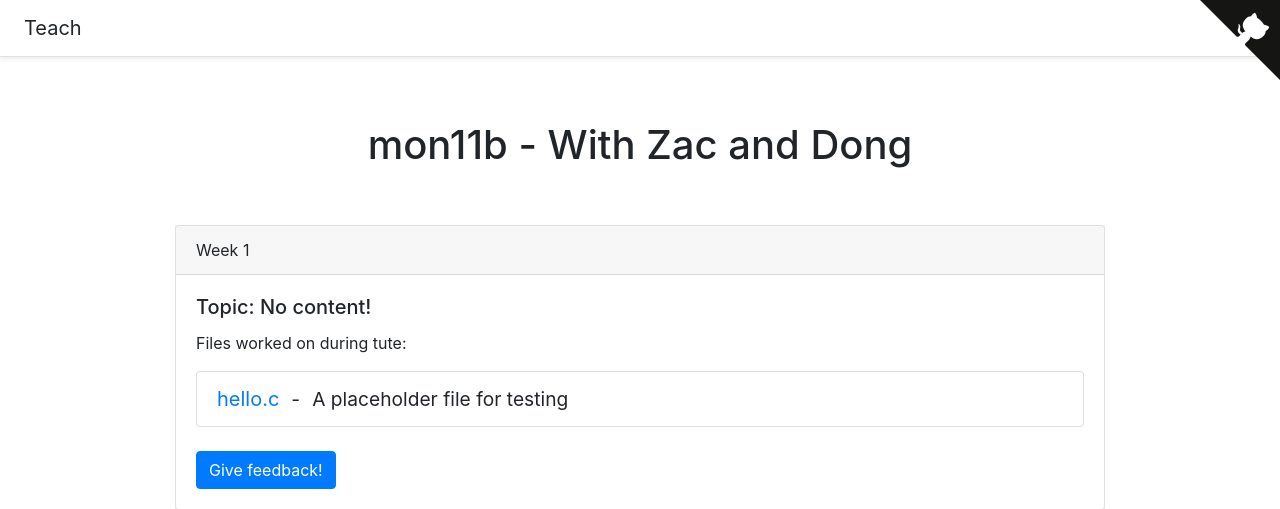
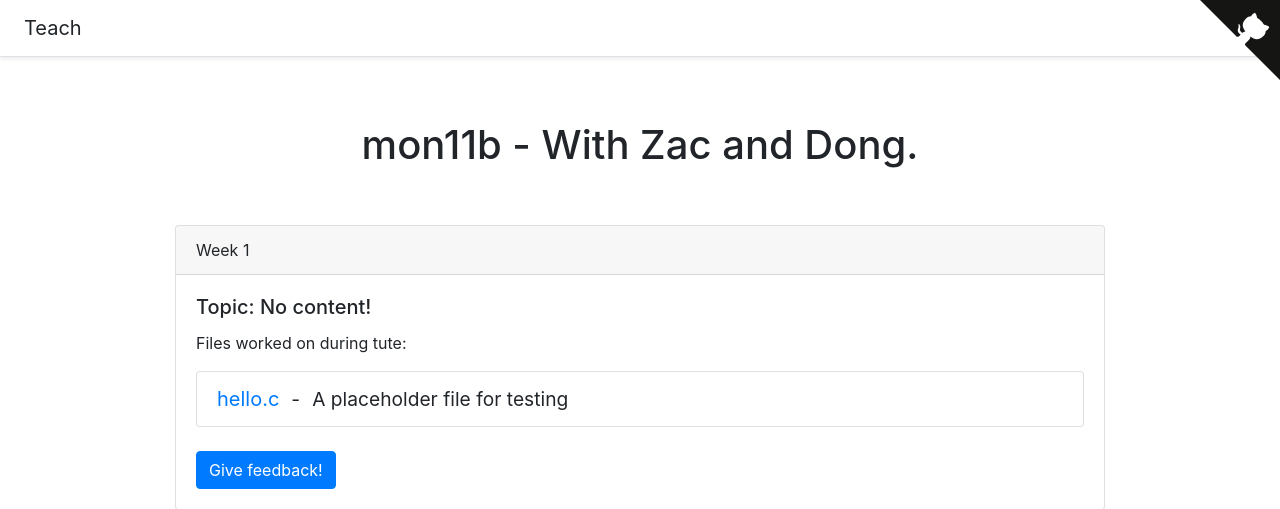
Before and after one commit to insou22/teach-web, a Node server app: page /mon11b in a window 1280 px wide. Shown: the top 509 px of the page. Run offline with Node 20, Linux system fonts and the light colour scheme.

Commit message:
add full stop

```diff
--- a/views/class.njk
+++ b/views/class.njk
@@ -6,7 +6,7 @@
 
 {% block content %}
 <div class="title-header px-3 py-3 pt-md-5 pb-md-4 mx-auto text-center">
-  <h1 class="display-5">{{ name }} - With Zac and {{ assistant_short }}</h1>
+  <h1 class="display-5">{{ name }} - With Zac and {{ assistant_short }}.</h1>
 </div>
 
 <div class="container">
```
